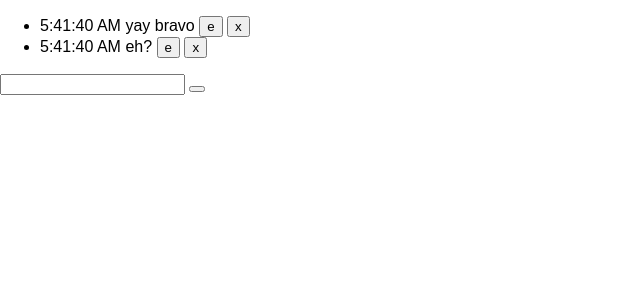
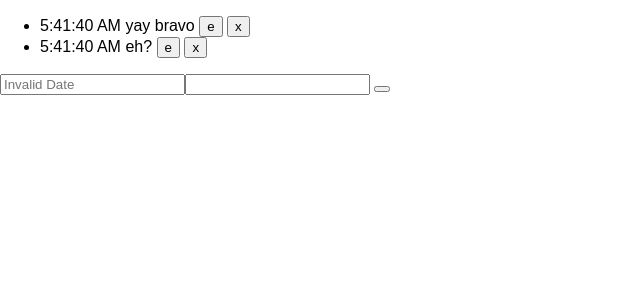
Before and after one commit to tdkohlbeck/life-log, a React (Create React App) app: page / in a window 1280 px wide. Shown: the top 300 px of the page, without its empty margins (0-640 px from the left). Built offline with nearby package versions, Linux system fonts and the light colour scheme; what node-uuid would draw is missing.

Commit message:
bar displays current or saved time for datum

```diff
--- a/src/App.js
+++ b/src/App.js
@@ -76,9 +76,14 @@ const DatumBar = ({
       funcOnSubmit = funcSaveCurrentDatum;
       break;
   }
+  let time = new Date(objCurrentDatum.numTime).toLocaleTimeString();
   return (
     <div id='datum-bar'>
       <form onSubmit={funcOnSubmit} >
+        <input
+          name='time'
+          placeholder={time}
+        />
         {objCurrentDatum.arrTags.map((strTag, i) => {
           return (
             <input
--- a/src/reducer.js
+++ b/src/reducer.js
@@ -26,7 +26,7 @@ const objInitState = {
 	objDatumCache: {},
 	objCurrentDatum: { // datumCurrent ?
 		strId: uuid.v4(),
-		numTime: Date.now(),
+		numTime: undefined,
 		arrTags: [
 			'',
 		],
@@ -100,6 +100,9 @@ const reducer = (
 				...state,
 				objCurrentDatum: {
 					...state.objCurrentDatum,
+					numTime: state.objDatumBar.strMode == 'edit' ?
+						state.objCurrentDatum.numTime :
+						Date.now() ,
 					arrTags: state.objCurrentDatum.arrTags
 						// replace the tag that changed
 						.map((strTag, i) => {
```
